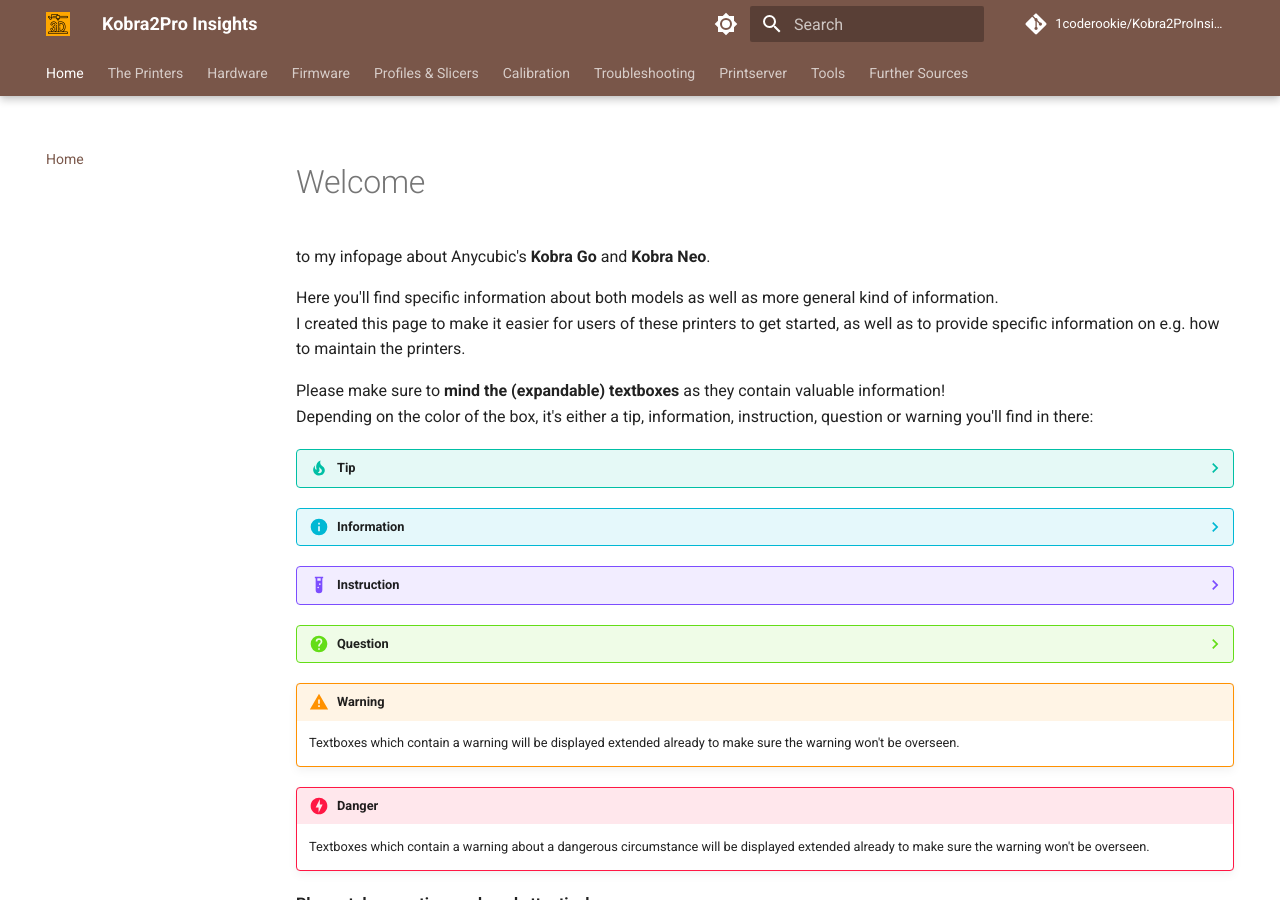
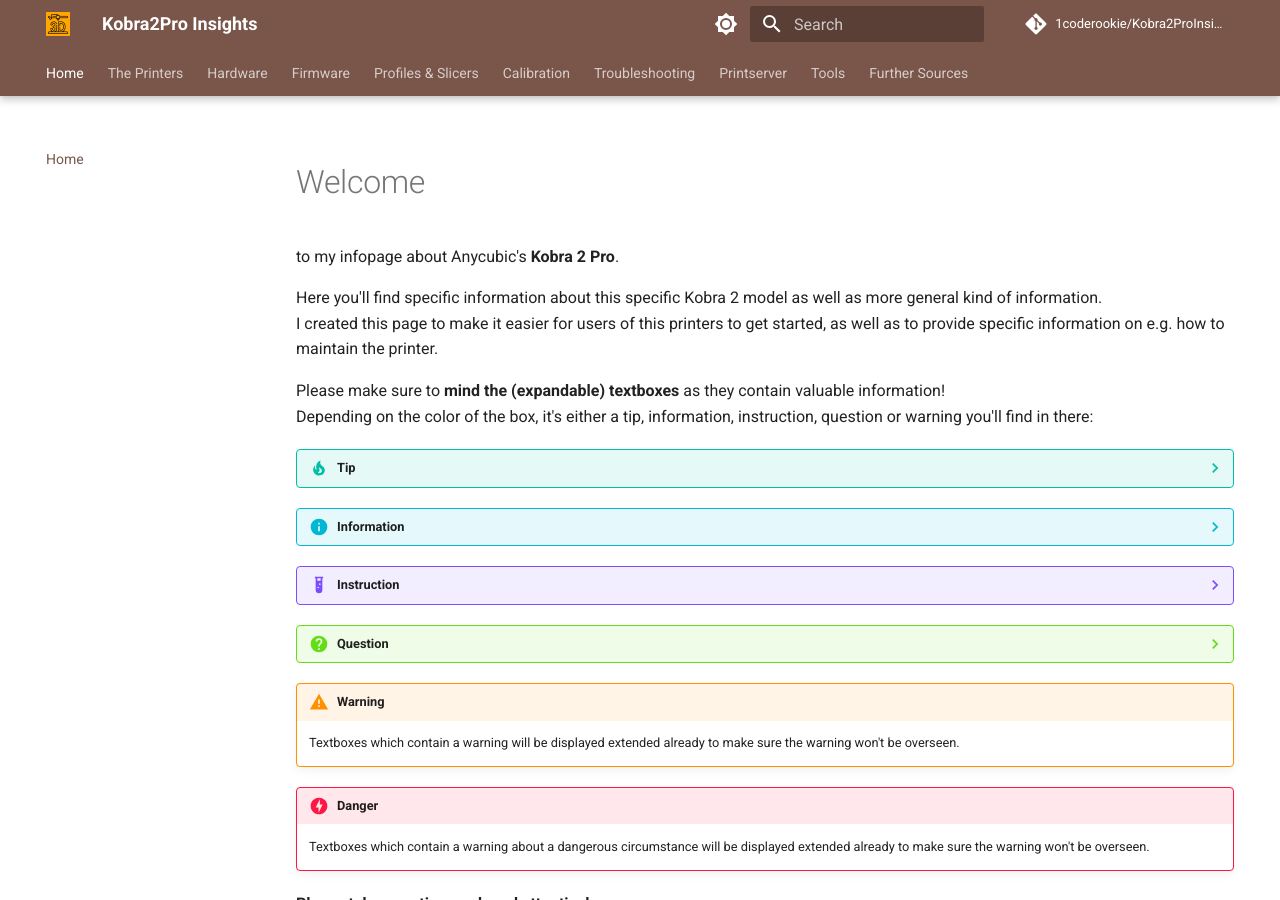
Before and after one commit to 1coderookie/Kobra2ProInsights, an MkDocs documentation site: the page built from docs/index.md, in a window 1280 px wide and 900 px high. Built offline with MkDocs 1.6.1 and Material for MkDocs 9.7.7, drawn with Linux system fonts in a browser that asks for light colours; comment, search, counter and statistics services are not loaded.

Commit message:
Update index.md

```diff
--- a/docs/index.md
+++ b/docs/index.md
@@ -1,10 +1,10 @@
 <link rel=”manifest” href=”docs/manifest.webmanifest”>
 
 # Welcome
-to my infopage about Anycubic's **Kobra Go** and **Kobra Neo**.
+to my infopage about Anycubic's **Kobra 2 Pro**.
 
-Here you'll find specific information about both models as well as more general kind of information.
-I created this page to make it easier for users of these printers to get started, as well as to provide specific information on e.g. how to maintain the printers.
+Here you'll find specific information about this specific Kobra 2 model as well as more general kind of information.
+I created this page to make it easier for users of this printers to get started, as well as to provide specific information on e.g. how to maintain the printer.
 
 Please make sure to **mind the (expandable) textboxes** as they contain valuable information!
 Depending on the color of the box, it's either a tip, information, instruction, question or warning you'll find in there:
@@ -23,7 +23,7 @@
 
 ??? question "Question"
 
-    Like "Have a **Go** and wanna contribute?"
+    Like "Have a **Kobra 2 Pro** and wanna contribute?"
 
 !!! warning "Warning"
 
@@ -71,6 +74,7 @@
     - Thanks to **[the-transponster](https://www.reddit.com/user/the-transponster)** for allowing me to use the picture of his clumped hotend!
     - Thanks to **[Yoriko_Rayne_](https://www.reddit.com/user/Yoriko_Rayne_)** for allowing me to use the picture of how to use the ABL height gauge!
     - Thanks to **[zimmystor](https://www.reddit.com/user/zimmystor)** for taking pictures of his MicroSwiss bowden drive upgrade at his Go!
+    -->
 
 ---
 
```
Also changed, not shown: other parts of docs/index.md (+3 -0 lines).
